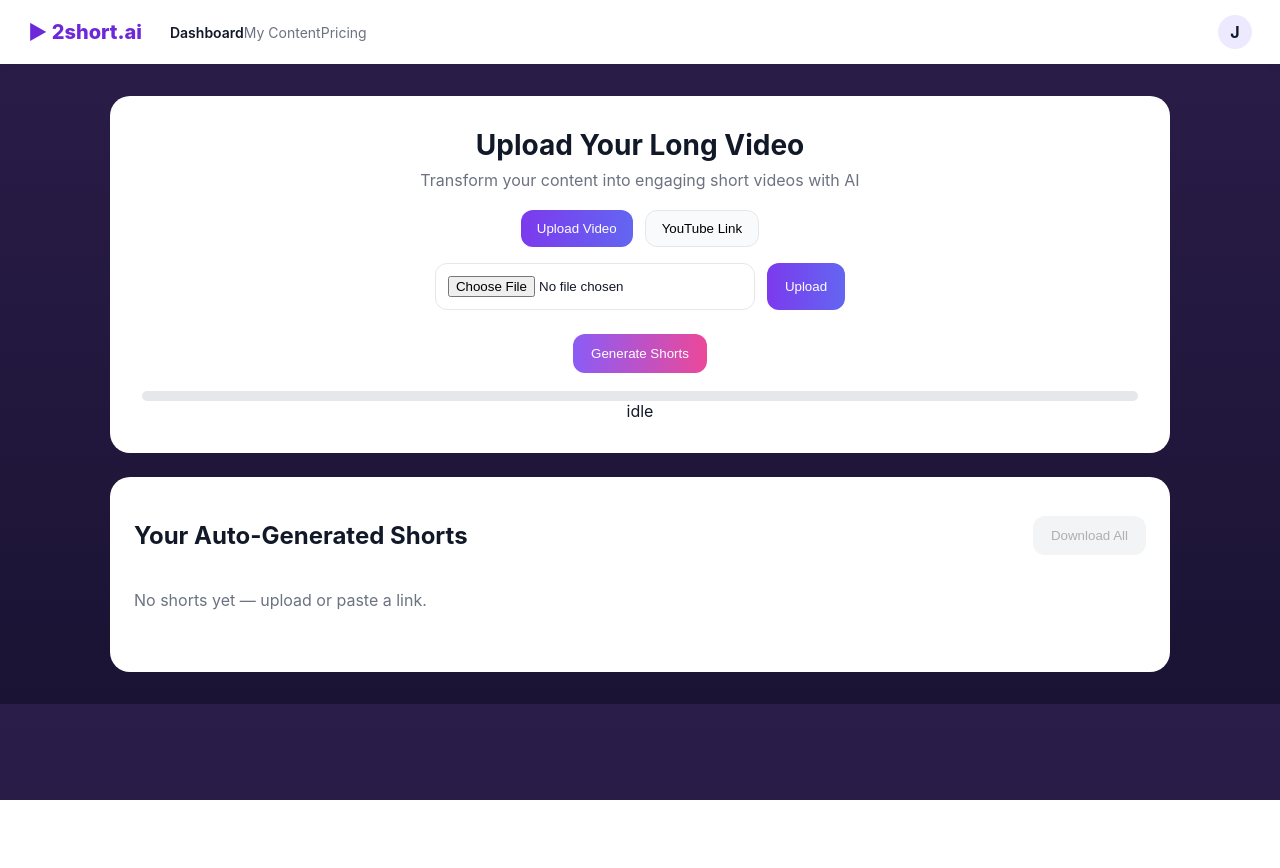
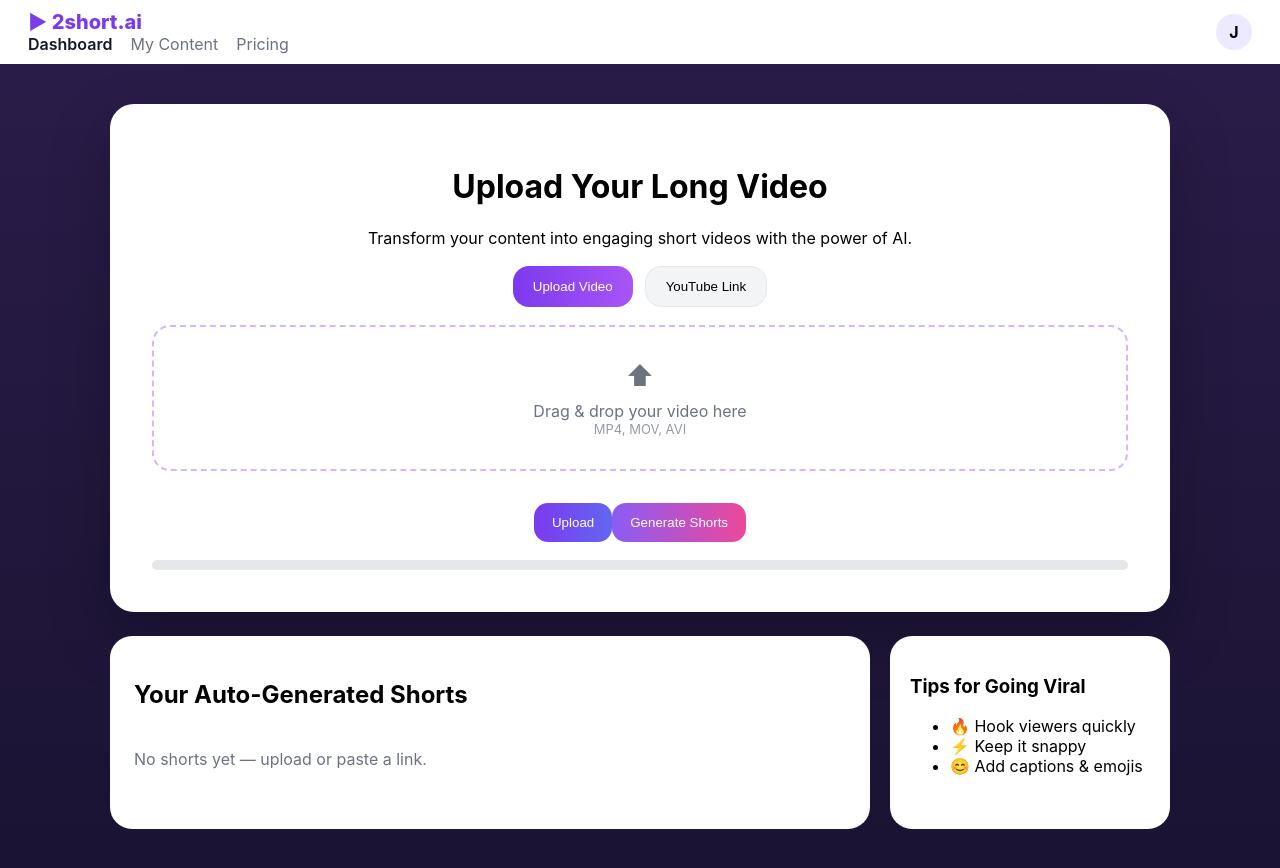
Before and after one commit to Chris21-lkb/ai-shorts-builder, a React app in the folder frontend/: page / in a window 1280 px wide. Before the commit the page ends 800 px from the top, so only its background shows below. Built offline with nearby package versions, Linux system fonts and the light colour scheme; the HTML template or start-up script is replaced by a standard one.

Commit message:
new commit: adding a youtube url download option

```diff
--- a/frontend/src/App.jsx
+++ b/frontend/src/App.jsx
@@ -17,17 +17,12 @@ export default function App() {
   const [status, setStatus] = useState(null);
   const [clips, setClips] = useState([]);
   const [running, setRunning] = useState(false);
-  const [mode, setMode] = useState("upload"); // upload | url
+  const [mode, setMode] = useState("upload");
 
   async function uploadFile() {
     const form = new FormData();
     form.append("file", file);
-
-    const res = await fetch(`${API}/upload`, {
-      method: "POST",
-      body: form,
-    });
-
+    const res = await fetch(`${API}/upload`, { method: "POST", body: form });
     const data = await res.json();
     setJobId(data.job_id);
     setStatus(null);
@@ -40,7 +35,6 @@ export default function App() {
       headers: { "Content-Type": "application/json" },
       body: JSON.stringify({ url }),
     });
-
     const data = await res.json();
     setJobId(data.job_id);
     setStatus(null);
@@ -50,7 +44,6 @@ export default function App() {
   async function startPipeline() {
     if (!jobId) return;
     setRunning(true);
-
     await fetch(`${API}/${jobId}/run_all_async`, { method: "POST" });
     pollStatus(jobId);
   }
@@ -88,29 +81,26 @@ export default function App() {
   return (
     <div className="app">
 
-      {/* NAVBAR */}
+      {/* NAV */}
       <header className="nav">
         <div className="nav-left">
-          <div className="logo">▶ 2short.ai</div>
-          <nav>
-            <span className="nav-item active">Dashboard</span>
-            <span className="nav-item">My Content</span>
-            <span className="nav-item">Pricing</span>
-          </nav>
+          <div className="brand">▶ 2short.ai</div>
+          <div className="nav-links">
+            <span className="active">Dashboard</span>
+            <span>My Content</span>
+            <span>Pricing</span>
           </div>
-        <div className="nav-right">
+        </div>
         <div className="avatar">J</div>
-        </div>
       </header>
 
-      <main className="container">
+      <div className="page">
 
-        {/* HERO CARD */}
-        <section className="hero-card">
+        {/* HERO */}
+        <div className="hero-card">
           <h1>Upload Your Long Video</h1>
-          <p>Transform your content into engaging short videos with AI</p>
+          <p>Transform your content into engaging short videos with the power of AI.</p>
 
-          {/* MODE TABS */}
           <div className="tabs">
             <button
               className={mode === "upload" ? "tab active" : "tab"}
@@ -126,34 +116,41 @@ export default function App() {
             </button>
           </div>
 
-          {/* TAB CONTENT */}
           {mode === "upload" && (
-            <div className="input-row">
+            <>
+              <label className="dropzone">
                 <input
                   type="file"
                   accept="video/*"
                   onChange={(e) => setFile(e.target.files[0])}
                 />
+                <div>
+                  <div className="drop-icon">⬆</div>
+                  <div>Drag & drop your video here</div>
+                  <div className="drop-sub">MP4, MOV, AVI</div>
+                </div>
+              </label>
+
               <button
-                className="btn primary"
+                className="btn purple"
                 disabled={!file}
                 onClick={uploadFile}
               >
                 Upload
               </button>
-            </div>
+            </>
           )}
 
           {mode === "url" && (
-            <div className="input-row">
+            <div className="url-row">
               <input
                 type="text"
-                placeholder="Paste YouTube URL..."
+                placeholder="Paste a YouTube video URL..."
                 value={url}
                 onChange={(e) => setUrl(e.target.value)}
               />
               <button
-                className="btn primary"
+                className="btn purple"
                 disabled={!url}
                 onClick={createFromUrl}
               >
@@ -170,44 +167,35 @@ export default function App() {
             Generate Shorts
           </button>
 
-          {/* PROGRESS */}
-          <div className="progress-wrap">
           <div className="progress">
-              <div
-                className="progress-bar"
-                style={{ width: `${progress}%` }}
-              />
+            <div className="bar" style={{ width: `${progress}%` }} />
           </div>
-            <span>{running ? `${progress}%` : status?.state || "idle"}</span>
         </div>
-        </section>
 
-        {/* RESULTS */}
-        <section className="results-card">
-          <div className="results-header">
-            <h2>Your Auto-Generated Shorts</h2>
-            <button
-              className="btn ghost"
-              disabled={!clips.length}
-              onClick={downloadAll}
-            >
+        {/* STATUS BANNER */}
+        {status?.state === "done" && (
+          <div className="status-banner">
+            <div>✅ Processing Complete</div>
+            <div>{clips.length} Shorts Created</div>
+            <button className="btn white" onClick={downloadAll}>
               Download All
             </button>
           </div>
+        )}
+
+        {/* RESULTS */}
+        <div className="results">
+          <div className="results-left">
+            <h2>Your Auto-Generated Shorts</h2>
 
             {clips.length === 0 && (
-            <div className="empty">
-              No shorts yet — upload or paste a link.
-            </div>
+              <div className="empty">No shorts yet — upload or paste a link.</div>
             )}
 
-          <div className="grid">
+            <div className="clips-grid">
               {clips.map((name) => (
-              <div key={name} className="clip">
-                <video
-                  src={`${API}/${jobId}/clips/${name}`}
-                  controls
-                />
+                <div key={name} className="clip-card">
+                  <video src={`${API}/${jobId}/clips/${name}`} controls />
                   <button
                     className="btn small"
                     onClick={() => downloadClip(name)}
@@ -217,9 +205,19 @@ export default function App() {
                 </div>
               ))}
             </div>
-        </section>
+          </div>
 
-      </main>
+          <div className="tips">
+            <h3>Tips for Going Viral</h3>
+            <ul>
+              <li>🔥 Hook viewers quickly</li>
+              <li>⚡ Keep it snappy</li>
+              <li>😊 Add captions & emojis</li>
+            </ul>
+          </div>
+        </div>
+
+      </div>
     </div>
   );
 }
--- a/frontend/src/index.css
+++ b/frontend/src/index.css
@@ -1,198 +1,166 @@
-* { box-sizing: border-box; }
-
-body {
-  margin: 0;
-  font-family: Inter, system-ui, sans-serif;
-  background: linear-gradient(180deg,#2b1d4a,#1a1333);
-  color: #111827;
+*{box-sizing:border-box}
+body{
+margin:0;
+font-family:Inter,system-ui;
+background:linear-gradient(180deg,#2b1d4a,#1a1333);
 }
 
 /* NAV */
 
-.nav {
-  height: 64px;
-  background: white;
-  display: flex;
-  justify-content: space-between;
-  align-items: center;
-  padding: 0 28px;
-  box-shadow: 0 2px 8px rgba(0,0,0,0.05);
+.nav{
+height:64px;
+background:white;
+display:flex;
+justify-content:space-between;
+align-items:center;
+padding:0 28px;
 }
 
-.logo {
-  font-weight: 800;
-  font-size: 20px;
-  color: #6d28d9;
-}
+.brand{font-weight:800;color:#7c3aed;font-size:20px}
+.nav-links span{margin-right:18px;color:#6b7280}
+.nav-links .active{color:#111827;font-weight:600}
+.avatar{width:36px;height:36px;border-radius:50%;background:#ede9fe;
+display:flex;align-items:center;justify-content:center;font-weight:700}
 
-.nav-left { display:flex; gap:28px; align-items:center; }
+/* PAGE */
 
-.nav-item {
-  color:#6b7280;
-  font-size:14px;
-}
-
-.nav-item.active {
-  color:#111827;
-  font-weight:600;
-}
-
-.avatar {
-  width:34px;
-  height:34px;
-  border-radius:50%;
-  background:#ede9fe;
-  display:flex;
-  align-items:center;
-  justify-content:center;
-  font-weight:700;
-}
-
-/* LAYOUT */
-
-.container {
-  max-width: 1100px;
-  margin: 32px auto;
-  padding: 0 20px;
-  display:flex;
-  flex-direction:column;
-  gap:24px;
-}
+.page{max-width:1100px;margin:40px auto;padding:0 20px}
 
 /* HERO */
 
-.hero-card {
+.hero-card{
 background:white;
-  border-radius:20px;
-  padding:32px;
+border-radius:24px;
+padding:42px;
 text-align:center;
+box-shadow:0 25px 60px rgba(0,0,0,.25);
 }
 
-.hero-card h1 {
-  margin:0;
-  font-size:28px;
-}
+.tabs{display:flex;justify-content:center;gap:12px;margin:18px 0}
 
-.hero-card p {
-  margin:8px 0 20px;
-  color:#6b7280;
-}
-
-/* TABS */
-
-.tabs {
-  display:flex;
-  justify-content:center;
-  gap:12px;
-  margin-bottom:16px;
-}
-
-.tab {
-  padding:10px 16px;
-  border-radius:12px;
+.tab{
+padding:12px 20px;
+border-radius:16px;
+background:#f3f4f6;
 border:1px solid #e5e7eb;
-  background:#f9fafb;
 cursor:pointer;
 }
 
-.tab.active {
-  background:linear-gradient(90deg,#7c3aed,#6366f1);
+.tab.active{
+background:linear-gradient(90deg,#7c3aed,#a855f7);
 color:white;
 border:none;
 }
 
-/* INPUT ROW */
+/* DROPZONE */
 
-.input-row {
-  display:flex;
-  gap:12px;
-  justify-content:center;
-  margin-bottom:16px;
+.dropzone{
+border:2px dashed #d8b4fe;
+border-radius:18px;
+padding:32px;
+margin:18px auto;
+display:block;
+cursor:pointer;
+color:#6b7280;
 }
 
-input {
-  padding:12px;
-  border-radius:12px;
-  border:1px solid #e5e7eb;
-  min-width:320px;
+.dropzone input{display:none}
+.drop-icon{font-size:28px;margin-bottom:8px}
+.drop-sub{font-size:13px;opacity:.7}
+
+/* URL */
+
+.url-row{display:flex;gap:12px;justify-content:center;margin:16px 0}
+.url-row input{
+padding:14px;border-radius:14px;border:1px solid #e5e7eb;min-width:380px;
 }
 
 /* BUTTONS */
 
-.btn {
+.btn{
 border:none;
-  border-radius:12px;
+border-radius:14px;
 padding:12px 18px;
 cursor:pointer;
 }
 
-.btn.primary {
+.btn.purple{
 background:linear-gradient(90deg,#7c3aed,#6366f1);
 color:white;
 }
 
-.btn.generate {
-  margin-top:8px;
+.btn.generate{
+margin-top:14px;
 background:linear-gradient(90deg,#8b5cf6,#ec4899);
 color:white;
 }
 
-.btn.ghost {
-  background:#f3f4f6;
+.btn.white{
+background:white;
+color:#7c3aed;
 }
 
-.btn.small {
-  padding:8px 12px;
-  font-size:13px;
-}
+.btn.small{padding:8px 12px;font-size:13px}
 
 /* PROGRESS */
 
-.progress-wrap {
-  margin-top:18px;
-}
-
-.progress {
+.progress{
 height:10px;
 background:#e5e7eb;
 border-radius:999px;
+margin-top:18px;
 overflow:hidden;
 }
-
-.progress-bar {
+.bar{
 height:100%;
 background:linear-gradient(90deg,#22c55e,#06b6d4);
-  transition:width .4s;
 }
 
-/* RESULTS */
+/* STATUS */
 
-.results-card {
-  background:white;
-  border-radius:20px;
-  padding:24px;
-}
-
-.results-header {
+.status-banner{
+margin-top:18px;
+background:linear-gradient(90deg,#7c3aed,#ec4899);
+color:white;
+border-radius:18px;
+padding:18px;
 display:flex;
 justify-content:space-between;
 align-items:center;
 }
 
-.grid {
+/* RESULTS */
+
+.results{
 display:grid;
-  grid-template-columns:repeat(auto-fill,minmax(240px,1fr));
-  gap:18px;
-  margin-top:18px;
+grid-template-columns:1fr 280px;
+gap:20px;
+margin-top:24px;
 }
 
-.clip video {
+.results-left{
+background:white;
+border-radius:22px;
+padding:24px;
+}
+
+.clips-grid{
+display:grid;
+grid-template-columns:repeat(auto-fill,minmax(220px,1fr));
+gap:16px;
+margin-top:16px;
+}
+
+.clip-card video{
 width:100%;
 border-radius:14px;
 background:black;
 }
 
-.empty {
-  color:#6b7280;
-  padding:20px 0;
+.tips{
+background:white;
+border-radius:22px;
+padding:20px;
 }
+
+.empty{color:#6b7280;padding:20px 0}
```
Lines whose indentation alone changed are shown as unchanged.
